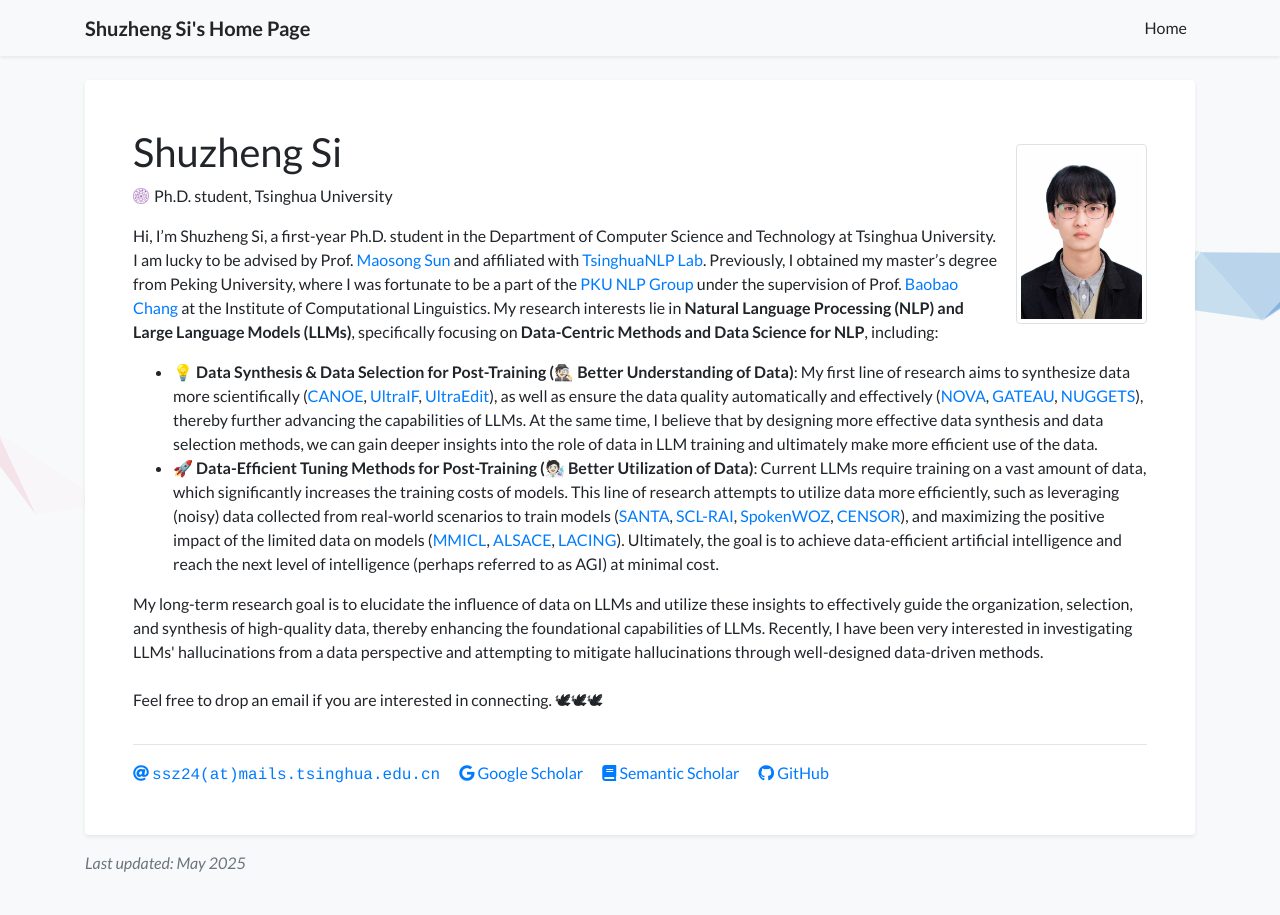
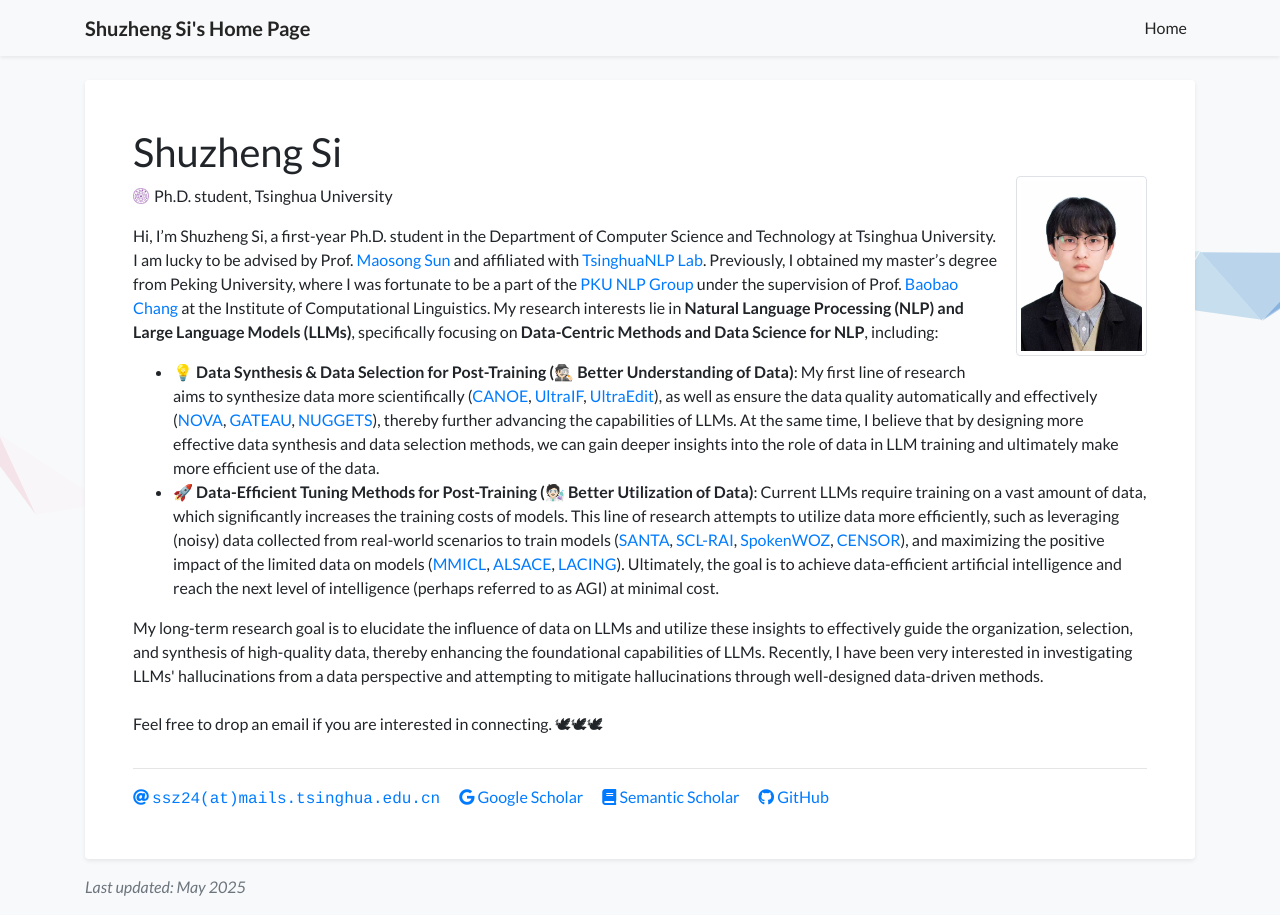
Before and after one commit to S1s-Z/s1s-z.github.io, a Jekyll site: the page built from index.html, in a window 1280 px wide. Built offline with Jekyll 4.4.1, drawn with Linux system fonts in a browser that asks for light colours; a style sheet for code colours, icons or effects is not loaded.

Commit message:
Update profile_card.html

```diff
--- a/_includes/widgets/profile_card.html
+++ b/_includes/widgets/profile_card.html
@@ -4,7 +4,7 @@
             <div class="card-body p-5">
                 <div class="row">
                     <div class="col">
-                        <figure class="figure float-md-right ml-3 mb-3 mt-3">
+                        <figure class="figure float-md-right ml-3 mb-3 mt-5">
                             <img
                                 src="{{ site.data.profile.portrait_url }}"
                                 class="figure-img img-fluid img-thumbnail"
```
